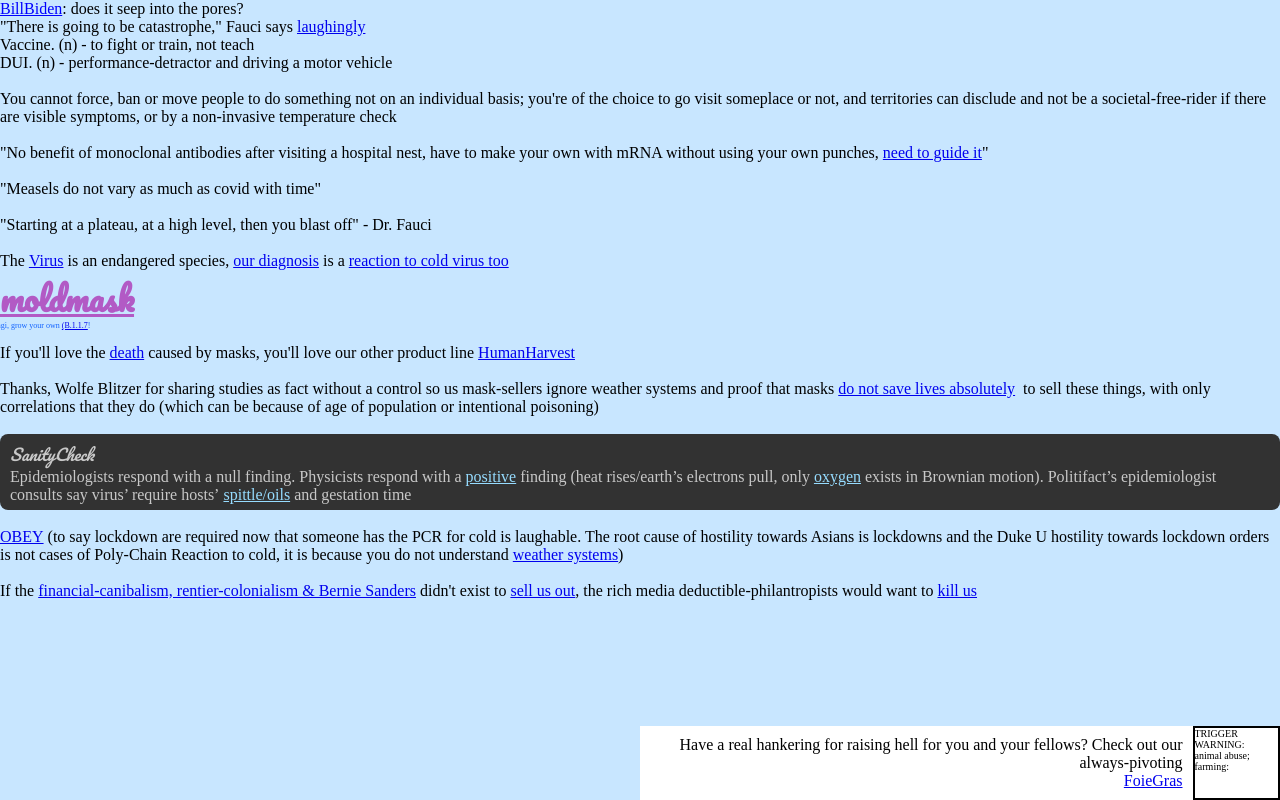
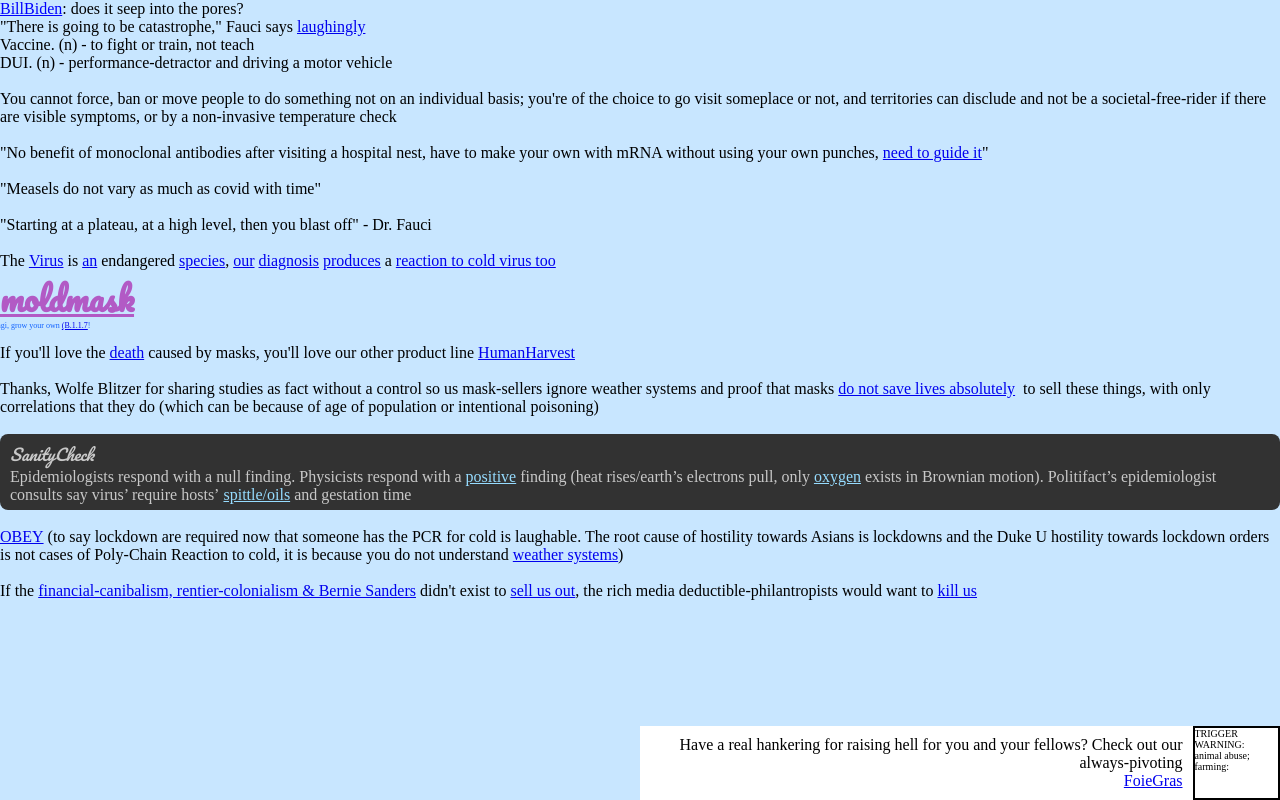
Before and after one commit to NickCarducci/MoldMask, a React (Create React App) app: page / in a window 1280 px wide. Built offline with nearby package versions, Linux system fonts and the light colour scheme.

Commit message:
Update App.js

```diff
--- a/src/App.js
+++ b/src/App.js
@@ -289,11 +289,22 @@
         <a href="https://www6.slac.stanford.edu/news/2020-12-18-scientists-get-most-realistic-view-yet-coronavirus-spike-protein-structure.aspx">
           Virus
         </a>
-        &nbsp;is an endangered species,&nbsp;
+        &nbsp;is&nbsp;
+        <a href="https://journals.sagepub.com/doi/pdf/10.1177/000456328101800501">
+          an
+        </a>
+        &nbsp;endangered&nbsp;
+        <a href="https://www.cdc.gov/flu/about/professionals/antigenic.htm">
+          species
+        </a>
+        ,&nbsp;
+        <a href="https://www.ncbi.nlm.nih.gov/pmc/articles/PMC5288344/">our</a>
+        &nbsp;
         <a href="https://www.memorialhealthcare.org/whats-the-difference-between-covid-19-rapid-and-prc-tests/">
-          our diagnosis
+          diagnosis
         </a>
-        &nbsp;is a&nbsp;
+        &nbsp;<a href="https://jvi.asm.org/content/77/16/8801">produces</a>{" "}
+        a&nbsp;
         <a href="https://www.nih.gov/news-events/nih-research-matters/immune-cells-common-cold-may-recognize-sars-cov-2">
           reaction to cold virus too
         </a>
```
